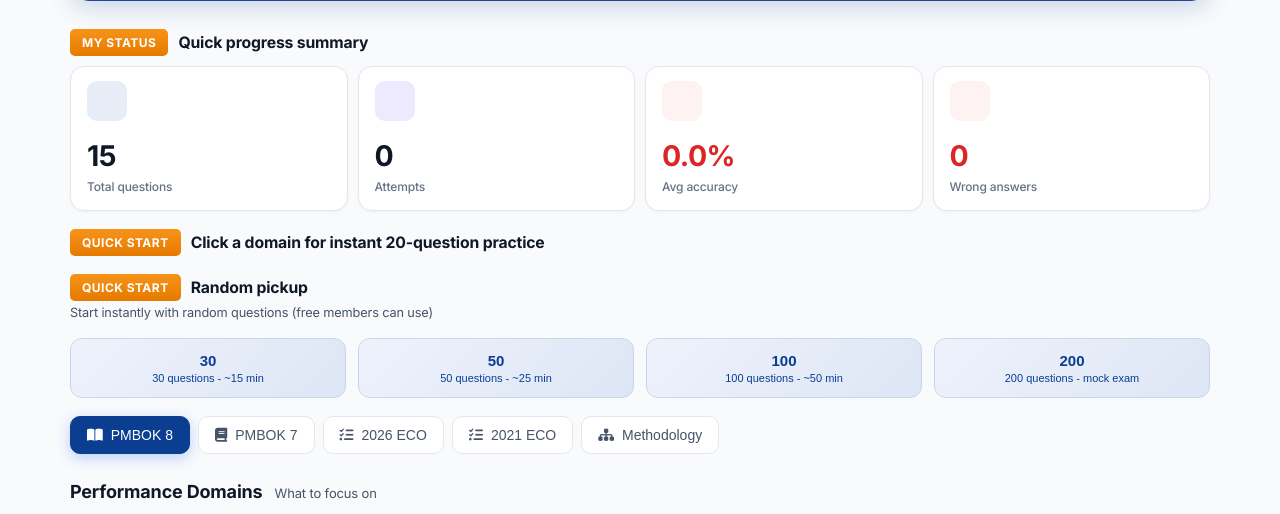
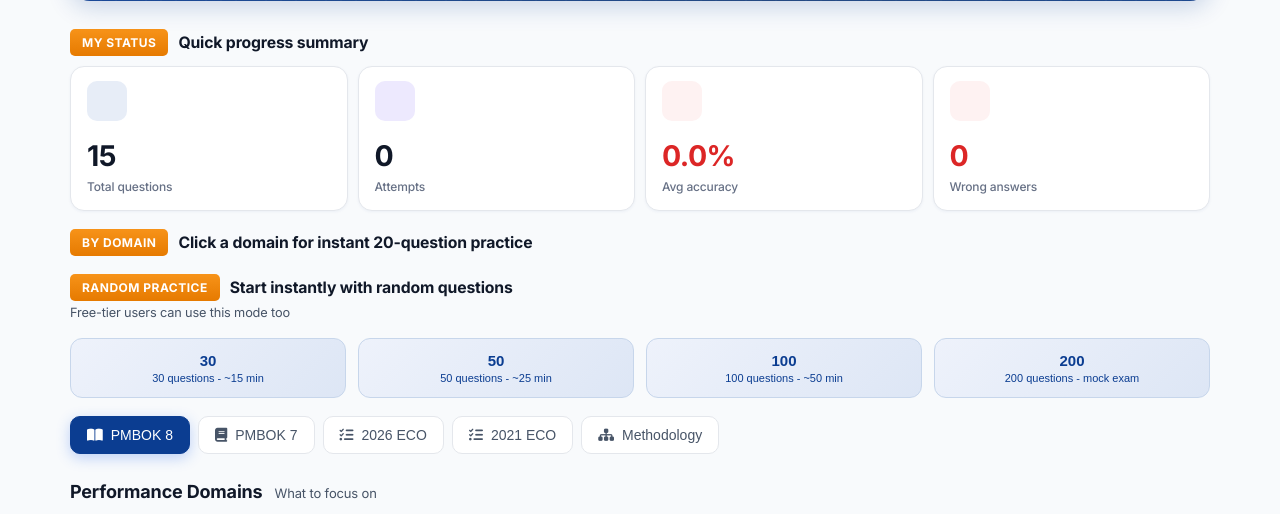
Before and after one commit to prolab-PMP/pmp-quiz-en, a Flask app: page /dashboard in a window 1280 px wide. Shown: the part 423-937 px from the top of the page. Run offline with Flask 3, Linux system fonts and the light colour scheme; the visitor is signed in with stand-in values (Sample User, id 1); data comes from the database, SQL or seed files in the repository; data that the repository does not hold is empty; some libraries are stand-ins or nearby versions; some web fonts are replaced.

Commit message:
ui(dashboard): dedupe consecutive Quick start section-titles (rename first to By domain, gate second by auth) + hide random-practice grid from guests

```diff
--- a/templates/dashboard.html
+++ b/templates/dashboard.html
@@ -187,12 +187,13 @@
 
 
 {% if current_user.is_authenticated %}
-<div class="section-title"><span class="tag purple">Quick start</span> Click a domain for instant 20-question practice</div>
+<div class="section-title"><span class="tag purple">By domain</span> Click a domain for instant 20-question practice</div>
 {% endif %}
 
 
-<div class="section-title"><span class="tag" style="background:linear-gradient(135deg,#7c3aed,#5b21b6);color:#fff;border:0">Quick start</span> Random pickup</div>
-<p style="color:var(--text-muted);font-size:0.85rem;margin:-8px 0 14px">Start instantly with random questions (free members can use)</p>
+{% if current_user.is_authenticated %}
+<div class="section-title"><span class="tag" style="background:linear-gradient(135deg,#7c3aed,#5b21b6);color:#fff;border:0">Random practice</span> Start instantly with random questions</div>
+<p style="color:var(--text-muted);font-size:0.85rem;margin:-8px 0 14px">Free-tier users can use this mode too</p>
 <div class="random-quick-grid" style="display:grid;grid-template-columns:repeat(auto-fit,minmax(160px,1fr));gap:12px;margin-bottom:28px;">
 
   <form method="POST" action="{{ url_for('quiz_begin') if current_user.is_authenticated else url_for('free_start') }}" style="margin:0;">
@@ -256,6 +257,7 @@
 .random-quick-btn:hover { transform: translateY(-2px); box-shadow: 0 6px 16px rgba(124,58,237,0.20); border-color: #7c3aed; }
 body.dark .random-quick-btn { background: linear-gradient(135deg, rgba(124,58,237,0.18), rgba(91,33,182,0.30)) !important; color: #ddd6fe !important; border-color: rgba(167,139,250,0.4) !important; }
 </style>
+{% endif %}{# /random-practice (member only) #}
 
 {% if current_user.is_authenticated %}
 <div class="fw-toolbar">
```
